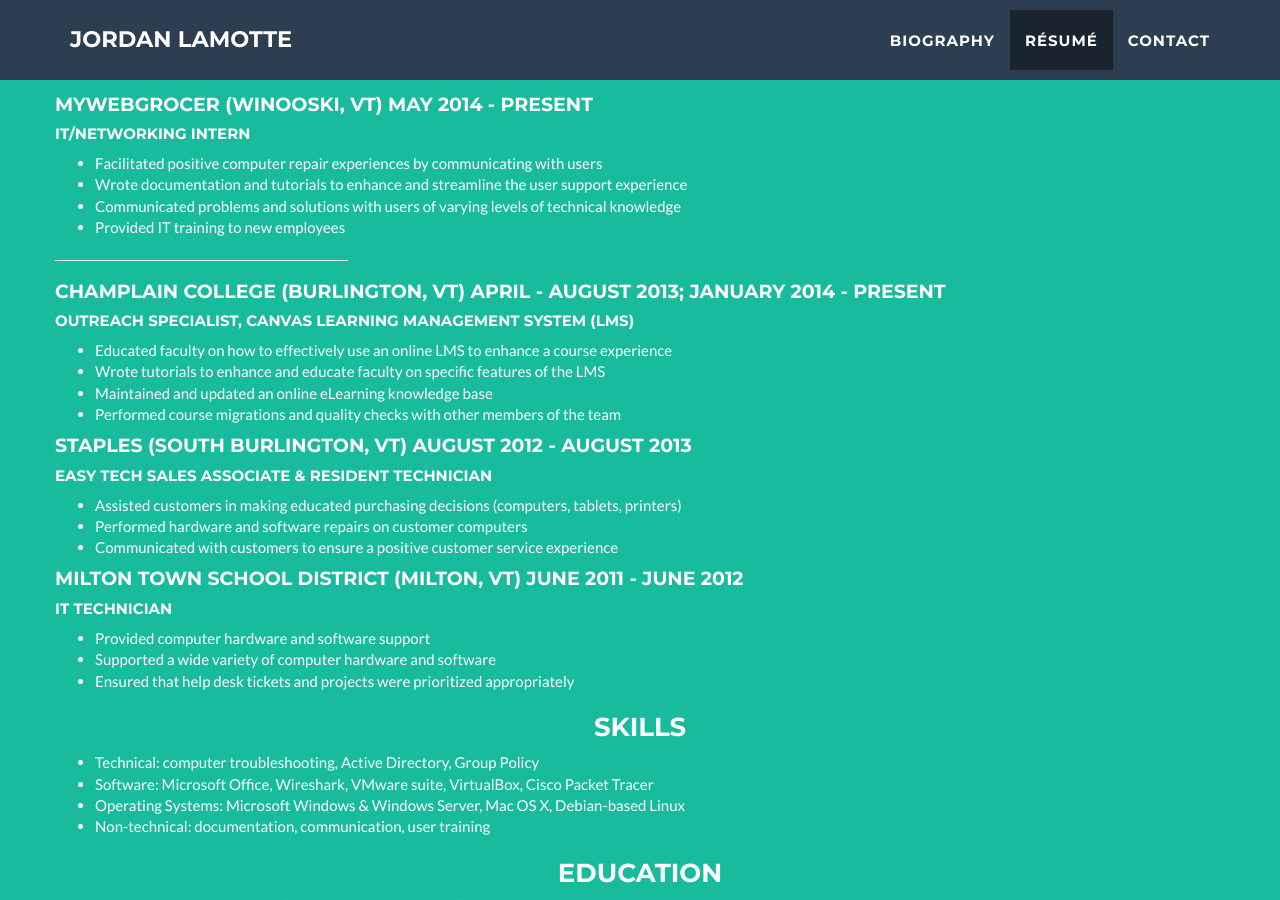
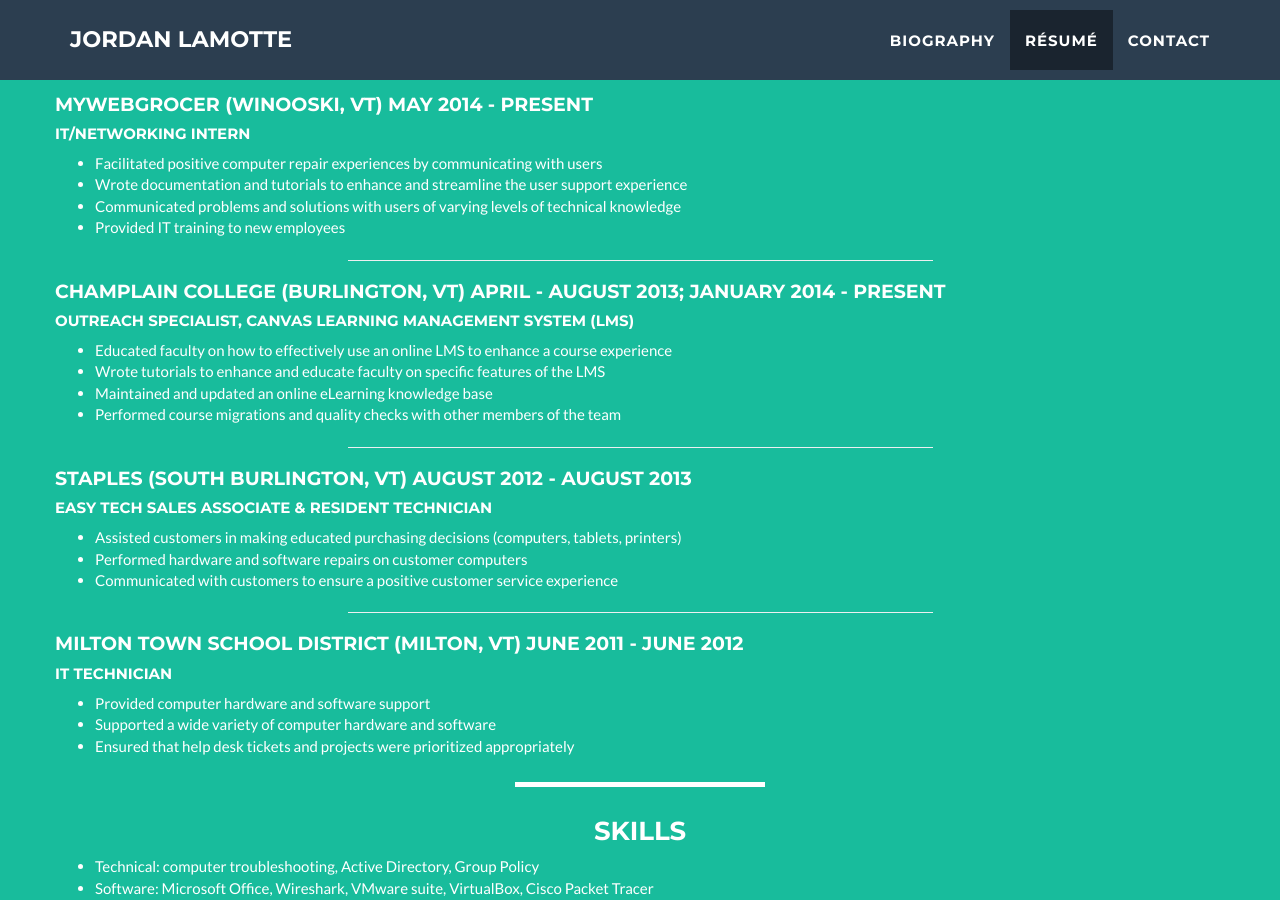
Before and after one commit to lamojo/lamojo.github.io, a Jekyll site: the page built from index.html, in a window 1280 px wide and 900 px high, scrolled down 1608 px. Built offline with Jekyll 4.4.1, drawn with Linux system fonts in a browser that asks for light colours.

Commit message:
Resume
…again.

```diff
--- a/_includes/resume.html
+++ b/_includes/resume.html
@@ -18,7 +18,7 @@
                             <li>Communicated problems and solutions with users of varying levels of technical knowledge</li>
                             <li>Provided IT training to new employees</li>
                         </ul>
-                <hr width="25%" align="left">
+                    <hr width="50%" align="center">
                     <h4>Champlain College (Burlington, VT) April - August 2013; January 2014 - present</h4>
                     <h5>Outreach Specialist, Canvas Learning Management System (LMS)</h5>
                         <ul>
@@ -27,6 +27,7 @@
                             <li>Maintained and updated an online eLearning knowledge base</li>
                             <li>Performed course migrations and quality checks with other members of the team</li>
                         </ul>
+                    <hr width="50%" align="center">
                     <h4>Staples (South Burlington, VT) August 2012 - August 2013</h4>
                     <h5>Easy Tech Sales Associate & Resident Technician</h5>
                         <ul>
@@ -34,6 +35,7 @@
                             <li>Performed hardware and software repairs on customer computers</li>
                             <li>Communicated with customers to ensure a positive customer service experience</li>
                         </ul>
+                    <hr width="50%" align="center">
                     <h4>Milton Town School District (Milton, VT) June 2011 - June 2012</h4>
                     <h5>IT Technician</h5>
                         <ul>
@@ -41,6 +43,7 @@
                             <li>Supported a wide variety of computer hardware and software</li>
                             <li>Ensured that help desk tickets and projects were prioritized appropriately</li>
                         </ul>
+                <hr class="star-light">
                 <h3 align="center">Skills</h3>
                     <ul>
                         <li>Technical: computer troubleshooting, Active Directory, Group Policy</li>
@@ -48,6 +51,7 @@
                         <li>Operating Systems: Microsoft Windows & Windows Server, Mac OS X, Debian-based Linux</li>
                         <li>Non-technical: documentation, communication, user training</li>
                     </ul>
+                <hr class="star-light">
                 <h3 align="center">Education</h3>
                     <h4>Champlain College (Burlington, VT), Bachelor of Science<h4>
                     <h5>August 2011 - May 2015</h5>
```
